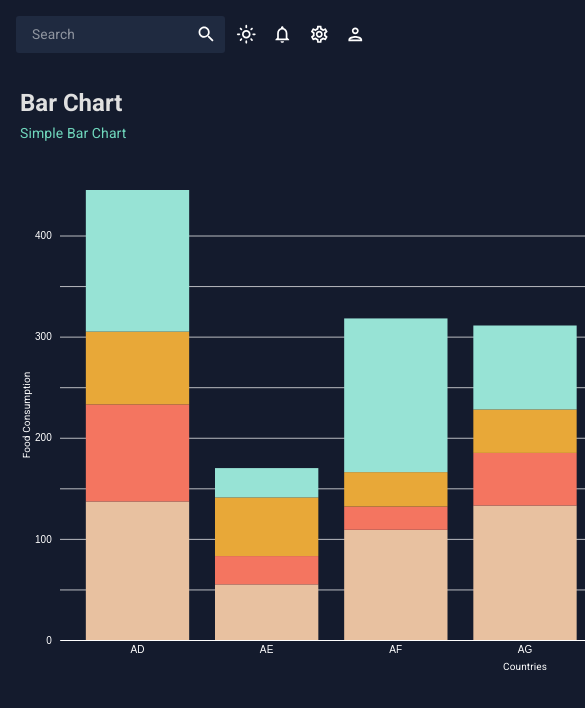
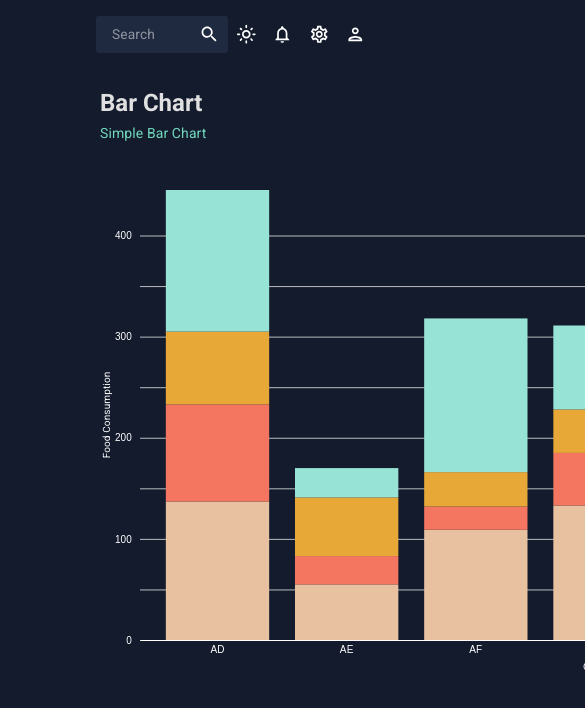
Before and after one commit to sravyavulisetty/react-admin-dashboard, a React (Create React App) app: page /bar in a window 390 px wide. Shown: the top 708 px of the page, 585 px wide, since content can reach past the window. Built offline with nearby package versions, Linux system fonts and the light colour scheme.

Commit message:
dashoboard change

```diff
--- a/package.json
+++ b/package.json
@@ -22,7 +22,7 @@
     "react-dom": "^18.2.0",
     "react-hook-form": "^7.51.3",
     "react-pro-sidebar": "^1.1.0",
-    "react-router-dom": "^6.23.0",
+    "react-router-dom": "^6.23.1",
     "react-scripts": "5.0.1",
     "web-vitals": "^2.1.4",
     "yup": "^1.4.0"
--- a/src/App.js
+++ b/src/App.js
@@ -1,53 +1,64 @@
-
+// App.js
+import React, { useState } from "react";
 import { CssBaseline, ThemeProvider, useMediaQuery } from "@mui/material";
 import { ColorModeContext, useMode } from "./theme";
+import { BrowserRouter as Router, Routes, Route } from "react-router-dom";
 import Topbar from "./pages/global/Topbar";
-import { Outlet } from "react-router-dom";
 import Sidebar from "./pages/global/Sidebar";
-import { useMemo, useState } from "react";
-import { Routes, Route } from "react-router-dom";
-import Team from "../src/pages/team";
-import Invoices from "../src/pages/invoices";
-import Bar from "../src/pages/bar";
-import Contacts from "../src/pages/contacts";
-import Form from './pages/form';
-import Line from "../src/pages/line";
-import Pie from "../src/pages/pie";
-import FAQ from "../src/pages/faq";
-import Geography from "../src/pages/geography";
-import Calendar from "../src/pages/calendar";
-import Dashboard from './pages/dashboard';
+import Dashboard from "./pages/Dashboard";
+import Team from "./pages/team";
+import Invoices from "./pages/invoices";
+import Bar from "./pages/bar";
+import Contacts from "./pages/contacts";
+import Form from "./pages/form";
+import Line from "./pages/line";
+import Pie from "./pages/pie";
+import FAQ from "./pages/faq";
+import Geography from "./pages/geography";
+import Calendar from "./pages/calendar";
 
 const App = () => {
   const [theme, colorMode] = useMode();
   const [isCollapsed, setIsCollapsed] = useState(false);
   const [isToggled, setIsToggled] = useState(false);
+  const matches = useMediaQuery("(min-width:769px)");
 
-	const matches = useMediaQuery('(min-width:769px)');
-	const memoizedOutletContent = useMemo(() => <Outlet />, []);
   return (
     <ColorModeContext.Provider value={colorMode}>
       <ThemeProvider theme={theme}>
         <CssBaseline />
+        <Router>
           <div className="app">
-					<Sidebar isCollapsed={isCollapsed} setIsCollapsed={setIsCollapsed} isToggled={isToggled} toggleSideBar={() => setIsToggled(!isToggled)}/>
-          <main className="content" style={{ paddingLeft:  matches && (!isCollapsed ? "250px" : "80px"), transitionDelay: "240ms"}}>
-            <Topbar toggleSideBar={() => setIsToggled(!isToggled)}/>
+            <Sidebar
+              isCollapsed={isCollapsed}
+              setIsCollapsed={setIsCollapsed}
+              isToggled={isToggled}
+              toggleSideBar={() => setIsToggled(!isToggled)}
+            />
+            <main
+              className="content"
+              style={{
+                paddingLeft: matches && !isCollapsed ? "250px" : "80px",
+                transitionDelay: "240ms",
+              }}
+            >
+              <Topbar toggleSideBar={() => setIsToggled(!isToggled)} />
               <Routes>
-           <Route path="/" element={<Dashboard/>}/>
-           <Route path="/form" element={<Form />}/>
-           <Route path="/team" element={<Team/>}/>
-           <Route path="/invoices" element={<Invoices/>}/>
-           <Route path="/bar" element={<Bar/>}/>
-           <Route path="/contacts" element={<Contacts/>}/>
-           <Route path="/line" element={<Line/>}/>
-           <Route path="/pie" element={<Pie/>}/>
-           <Route path="/faq" element={<FAQ/>}/>
-           <Route path="/geography" element={<Geography/>}/>
-           <Route path="/calendar" element={<Calendar/>}/>
+                <Route path="/" element={<Dashboard />} />
+                <Route path="/form" element={<Form />} />
+                <Route path="/team" element={<Team />} />
+                <Route path="/invoices" element={<Invoices />} />
+                <Route path="/bar" element={<Bar />} />
+                <Route path="/contacts" element={<Contacts />} />
+                <Route path="/line" element={<Line />} />
+                <Route path="/pie" element={<Pie />} />
+                <Route path="/faq" element={<FAQ />} />
+                <Route path="/geography" element={<Geography />} />
+                <Route path="/calendar" element={<Calendar />} />
               </Routes>
             </main>
           </div>
+        </Router>
       </ThemeProvider>
     </ColorModeContext.Provider>
   );
--- a/src/index.css
+++ b/src/index.css
@@ -12,8 +12,9 @@ body,
 main{
   width: 100%;
 }
-.App {
+.app {
   display: flex;
+  height: 100%;
   position: relative;
 }
 
--- a/src/index.js
+++ b/src/index.js
@@ -7,10 +7,9 @@ import { ThemeProvider } from './context/ThemeContext';
 import { BrowserRouter } from 'react-router-dom';
 const root = ReactDOM.createRoot(document.getElementById('root'));
 root.render(
-
-    <BrowserRouter>
-    <App />
-    </BrowserRouter>
+    <React.StrictMode>
+        <App />
+    </React.StrictMode>
 
 );
 
--- a/src/pages/dashboard/index.js
+++ b/src/pages/dashboard/index.js
@@ -15,6 +15,7 @@ import { mockTransactions } from '../../data/mockData';
 import ProgressCircle from '../../components/ProgressCircle';
 import BarChart from '../../components/BarChart';
 import GeographyChart from '../../components/GeographyChart';
+
 const Dashboard = () => {
   const theme = useTheme();
   const colors = tokens(theme.palette.mode);
--- a/src/pages/global/Sidebar.js
+++ b/src/pages/global/Sidebar.js
@@ -47,7 +47,7 @@ const Sidebar = ({ isCollapsed, setIsCollapsed, isToggled, toggleSideBar }) => {
 	const theme = useTheme();
 	const colors = tokens(theme.palette.mode);
 
-	const [selected, setSelected] = useState("Dashboard");
+	const [selected, setSelected] = useState('Dashboard');
 
 	return (
 		<Box
```
Also changed, not shown: 1 other file (tests, documents, lock files or other folders). Lines whose indentation alone changed are shown as unchanged.
